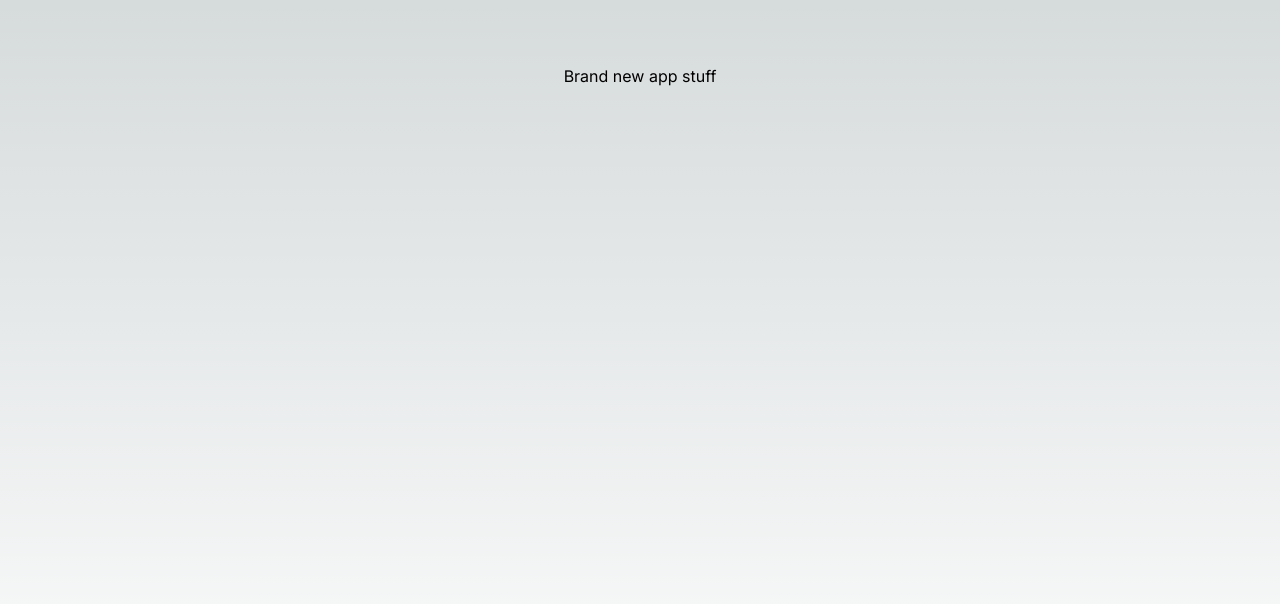
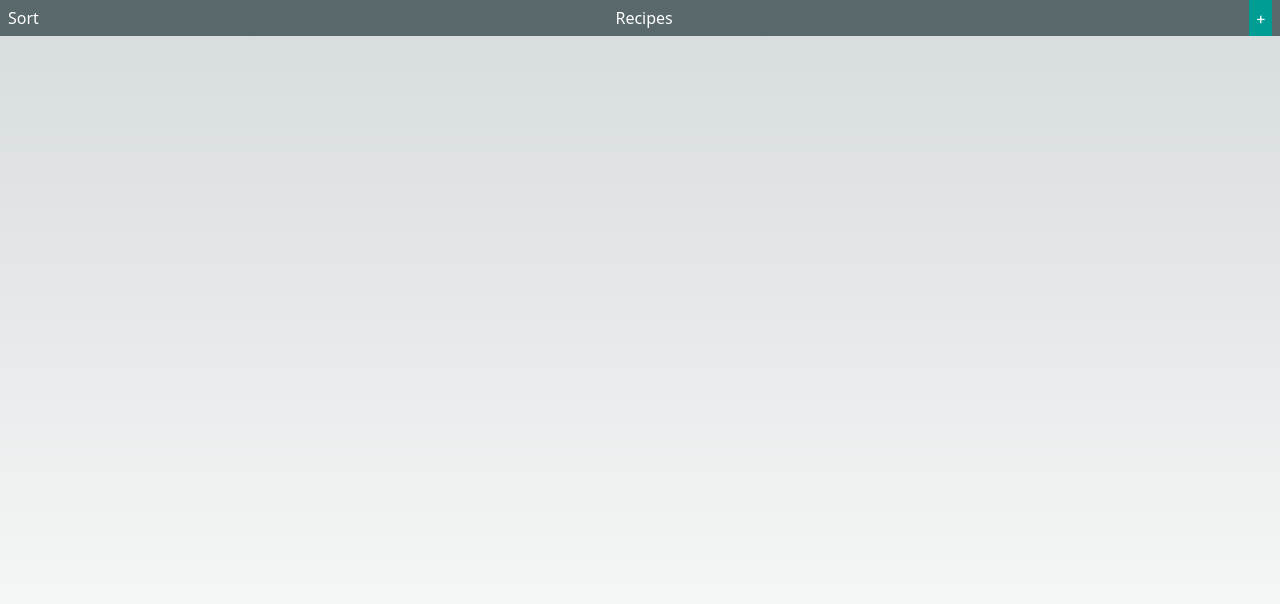
Before and after one commit to dtapia-git/my-recipe-book, a Next.js app: page / in a window 1280 px wide. Shown: the top 604 px of the page. Built offline with nearby package versions, Linux system fonts and the light colour scheme.

Commit message:
Update page.tsx
Adding header div
Including header text and button

```diff
--- a/app/page.tsx
+++ b/app/page.tsx
@@ -1,9 +1,19 @@
-import Image from "next/image";
-
 export default function Home() {
   return (
-    <main className="flex min-h-screen flex-col items-center justify-between p-16">
-      <p>Brand new app stuff</p>
+    <main className="flex min-h-screen flex-col">
+      <div className="h-9 px-2 flex justify-between items-center" style={{backgroundColor: "#58686B"}}>
+        <p style={{color: "#ffffff"}} className="font-sans">Sort</p>
+        <p style={{color: "#ffffff"}} className="font-sans">Recipes</p>
+        <button style={{
+      // borderRadius: '50%', // Makes the button circular
+      padding: '6px',
+      backgroundColor: '#009d94',
+      color: '#ffffff',
+      border: 'none'
+    }}>
+      +
+    </button>
+      </div>
     </main>
   );
 }
```
